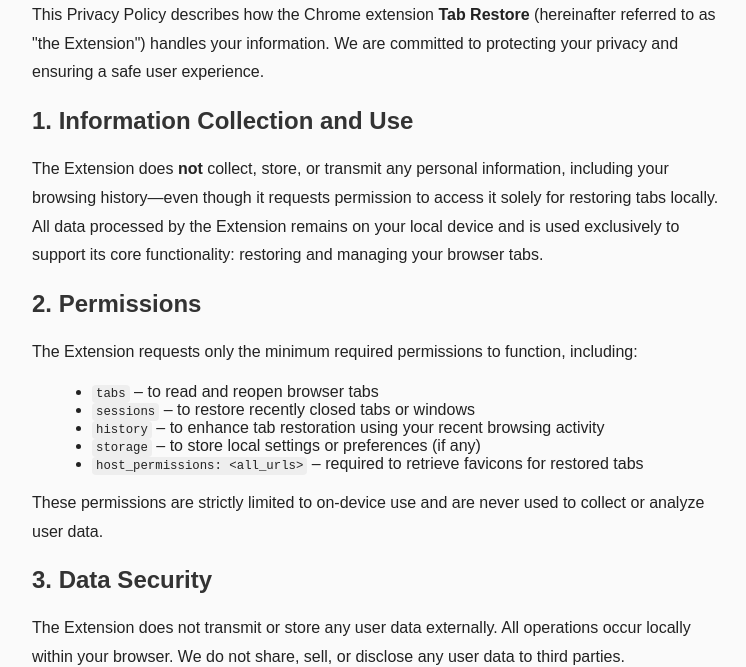
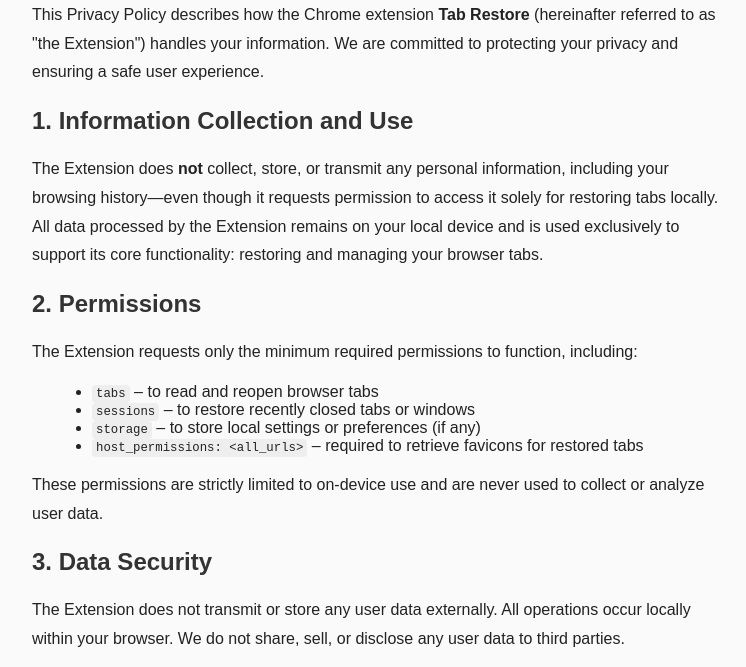
Before and after one commit to MsRem/TabRestore, a browser extension: page privacy.html in a window 1280 px wide. Shown: the part 139-806 px from the top of the page, without its empty margins (258-1004 px from the left). Drawn offline with Linux system fonts and the light colour scheme.

Commit message:
refactor: 移除"history"权限

```diff
--- a/privacy.html
+++ b/privacy.html
@@ -44,7 +44,6 @@
   <ul>
     <li><code>tabs</code> – to read and reopen browser tabs</li>
     <li><code>sessions</code> – to restore recently closed tabs or windows</li>
-    <li><code>history</code> – to enhance tab restoration using your recent browsing activity</li>
     <li><code>storage</code> – to store local settings or preferences (if any)</li>
     <li><code>host_permissions: &lt;all_urls&gt;</code> – required to retrieve favicons for restored tabs</li>
   </ul>
```
Also changed, not shown: manifest.json.
